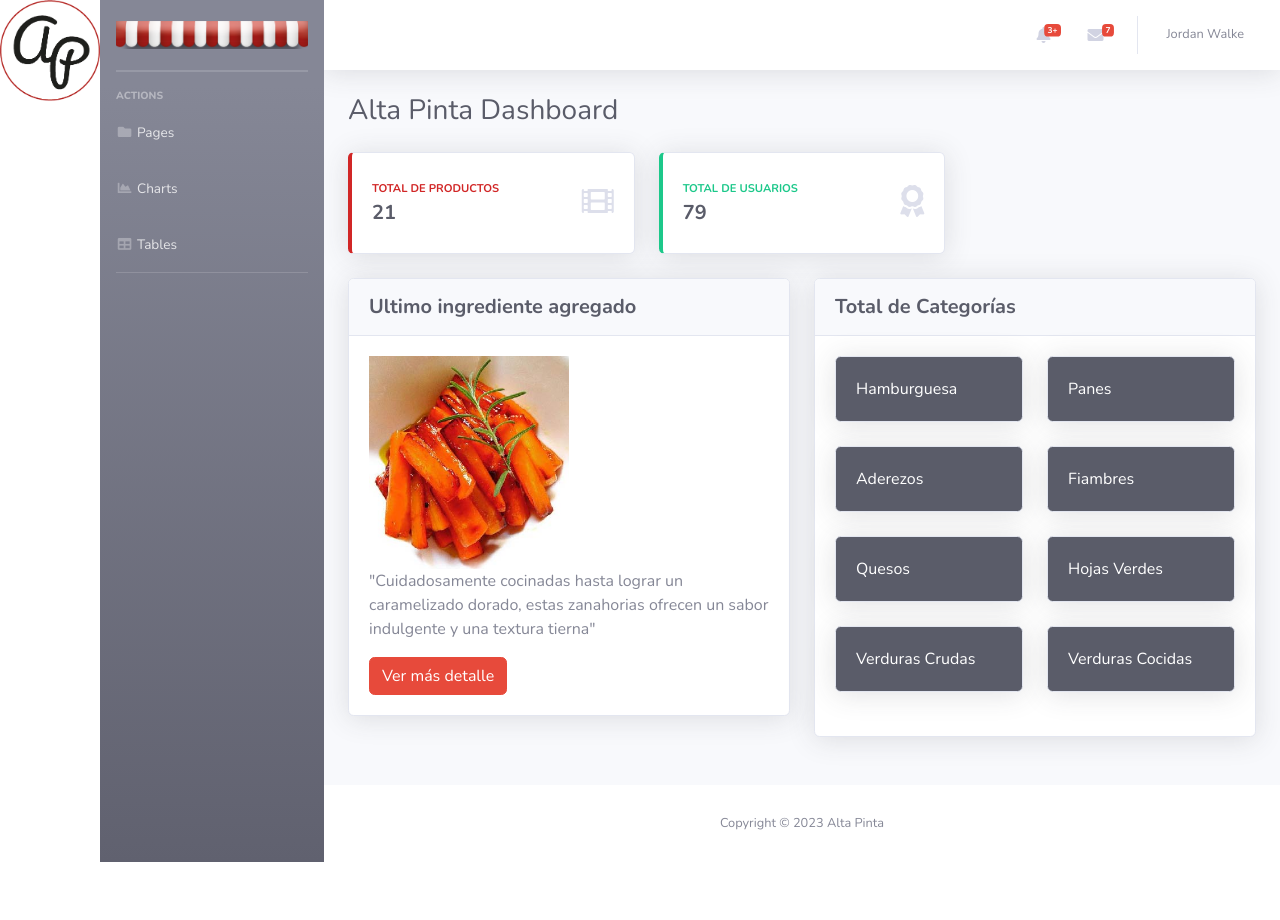
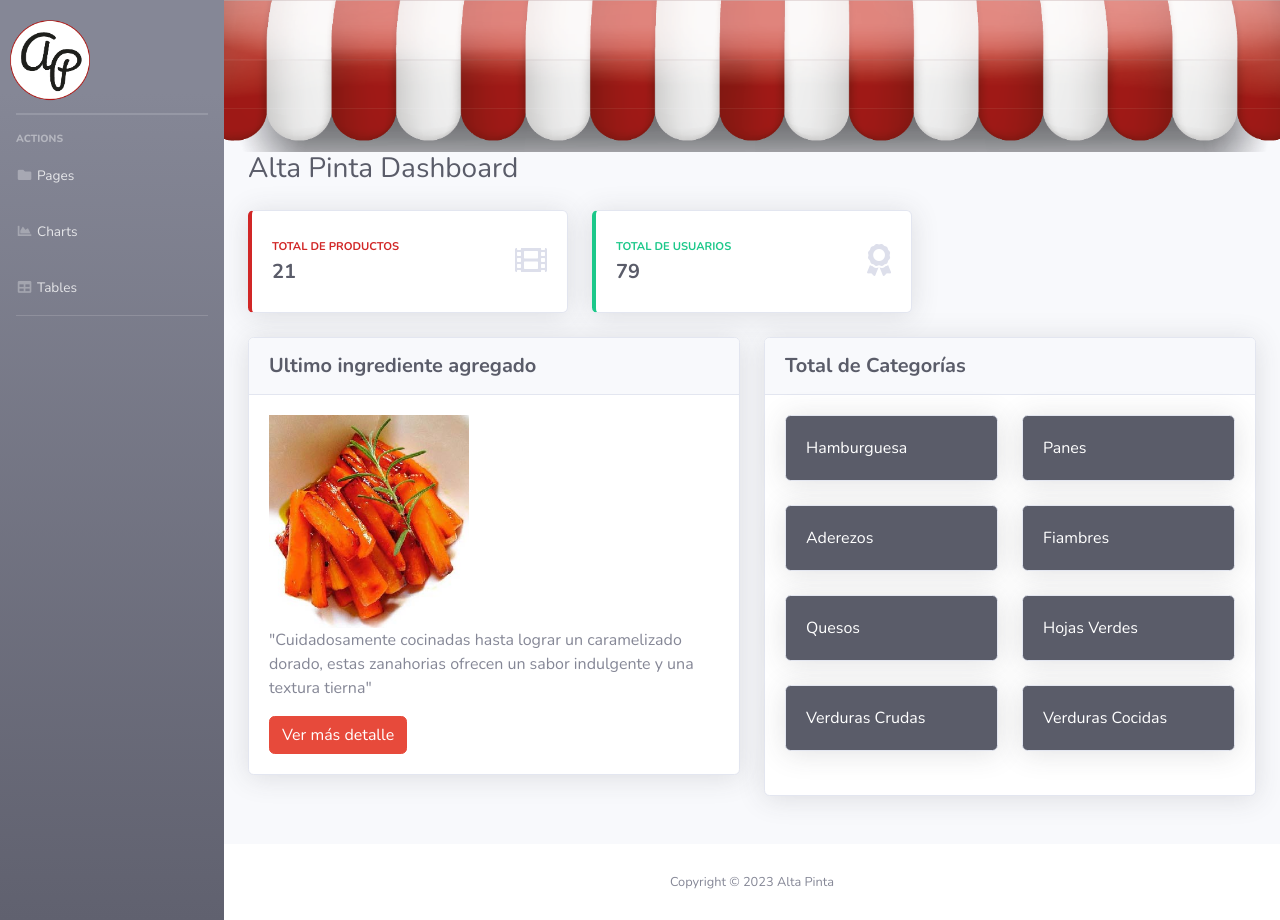
Before and after one commit to martinb31753/dasboard-altaPinta, a React (Vite) app in the folder dashboard-altaPinta/: page / in a window 1280 px wide. Before the commit the page ends 862 px from the top, so only its background shows below. Built offline with nearby package versions, Linux system fonts and the light colour scheme.

Commit message:
refact topbar

```diff
--- a/dashboard-altaPinta/src/App.jsx
+++ b/dashboard-altaPinta/src/App.jsx
@@ -2,15 +2,13 @@
 import ContentWrapper from './components/ContentWrapper';
 
 import './App.css'
-import logo from "/images/logo.png";
+
 
 function App() {
   return (
 
     <div id="wrapper">
-      <header>
-        <img src={logo} alt="Logo" style={{ width: '100px' }} />
-      </header>
+
       {/* <!-- Sidebar --> */}
       <SideBar />
 
--- a/dashboard-altaPinta/src/components/SideBar.jsx
+++ b/dashboard-altaPinta/src/components/SideBar.jsx
@@ -1,13 +1,16 @@
+import React from "react";
+import logo from "/images/logo.png";
+
 function SideBar() {
     return (
         <ul className="navbar-nav bg-gradient-secondary sidebar sidebar-dark accordion" id="accordionSidebar">
 
 			{/* <!-- Sidebar - Brand --> */}
-			<a className="sidebar-brand d-flex align-items-center justify-content-center" href="/">
-				<div className="sidebar-brand-icon">
-					<img className="w-100" src="/images/toldo.png" alt="Toldo"/>
-				</div>
-			</a>
+
+			<header>
+				<img src={logo} alt="Logo" style={{ width: '80px', marginTop: '20px', marginLeft:'10px' }} />
+			</header>
+
 
 			{/* <!-- Divider --> */}
 			<hr className="sidebar-divider my-0" />
--- a/dashboard-altaPinta/src/components/TopBar.jsx
+++ b/dashboard-altaPinta/src/components/TopBar.jsx
@@ -1,46 +1,10 @@
 function TopBar() {
     return (
-        <nav className="navbar navbar-expand navbar-light bg-white topbar mb-4 static-top shadow">
 
-            {/* <!-- Sidebar Toggle (Topbar) --> */}
-            <button id="sidebarToggleTop" className="btn btn-link d-md-none rounded-circle mr-3">
-                <i className="fa fa-bars"></i>
-            </button>
+<navbar className="row flex-nowrap">
+                <img className="container-fluid p-0" src="/images/toldo.png" alt="Toldo" />
 
-            {/* <!-- Topbar Navbar --> */}
-            <ul className="navbar-nav ml-auto">
-
-                {/* <!-- Nav Item - Alerts --> */}
-                <li className="nav-item dropdown no-arrow mx-1">
-                    <a className="nav-link dropdown-toggle" href="/" id="alertsDropdown">
-                        <i className="fas fa-bell fa-fw"></i>
-                        {/* <!-- Counter - Alerts --> */}
-                        <span className="badge badge-danger badge-counter">3+</span>
-                    </a>
-                </li>
-
-                {/* <!-- Nav Item - Messages --> */}
-                <li className="nav-item dropdown no-arrow mx-1">
-                    <a className="nav-link dropdown-toggle" href="/" id="messagesDropdown">
-                        <i className="fas fa-envelope fa-fw"></i>
-                        {/* <!-- Counter - Messages --> */}
-                        <span className="badge badge-danger badge-counter">7</span>
-                    </a>
-                </li>
-
-                <div className="topbar-divider d-none d-sm-block"></div>
-
-                {/* <!-- Nav Item - User Information --> */}
-                <li className="nav-item dropdown no-arrow">
-                    <a className="nav-link dropdown-toggle" href="/" id="userDropdown">
-                        <span className="mr-2 d-none d-lg-inline text-gray-600 small">Jordan Walke</span>
-                        {/*<img className="img-profile rounded-circle" src="/images/jordan-walke.png" alt="Jordan Walke - Creador de React" width="60" />*/}
-                    </a>
-                </li>
-
-            </ul>
-
-        </nav>
+        </navbar>
     )
 }
 
```
